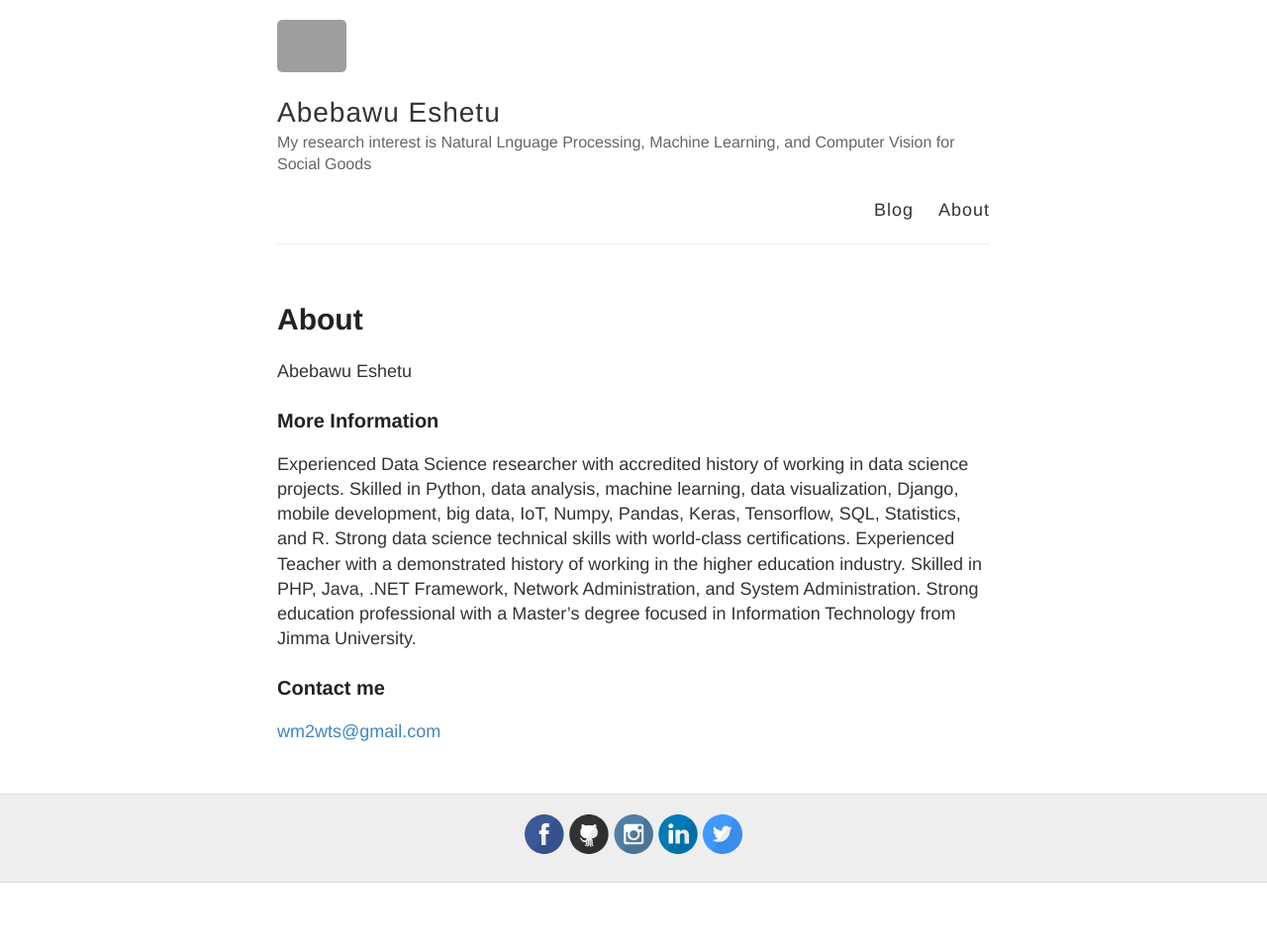
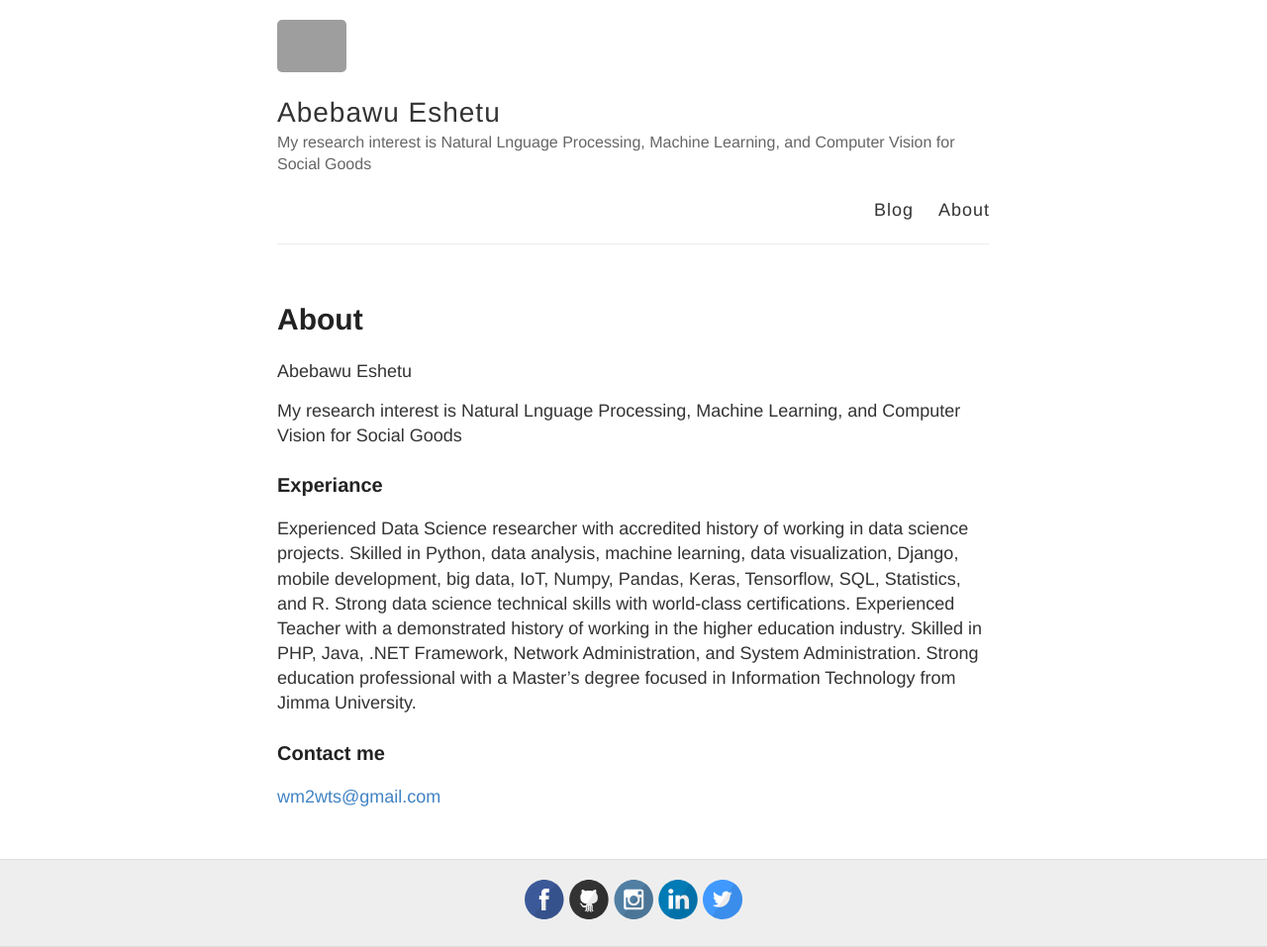
Before and after one commit to Abe2G/Abe2G.github.io, a Jekyll site: the page built from about.md, in a window 1280 px wide. Shown: the whole page at 99% size. Built offline with Jekyll 4.4.1, drawn with Linux system fonts in a browser that asks for light colours; before the commit the page ends 900 px from its top, so only the background shows below that.

Commit message:
Update about.md

```diff
--- a/about.md
+++ b/about.md
@@ -5,7 +5,10 @@ permalink: /about/
 ---
 
 Abebawu Eshetu
-### More Information
+
+My research interest is Natural Lnguage Processing, Machine Learning, and Computer Vision for Social Goods
+
+### Experiance
 
 Experienced Data Science researcher with accredited history of working in data science projects. Skilled in Python, data analysis, machine learning, data visualization, Django, mobile development, big data, IoT, Numpy, Pandas, Keras, Tensorflow, SQL, Statistics, and R. Strong data science technical skills with world-class certifications.
 Experienced Teacher with a demonstrated history of working in the higher education industry. Skilled in PHP, Java, .NET Framework, Network Administration, and System Administration. Strong education professional with a Master's degree focused in Information Technology from Jimma University.
```
